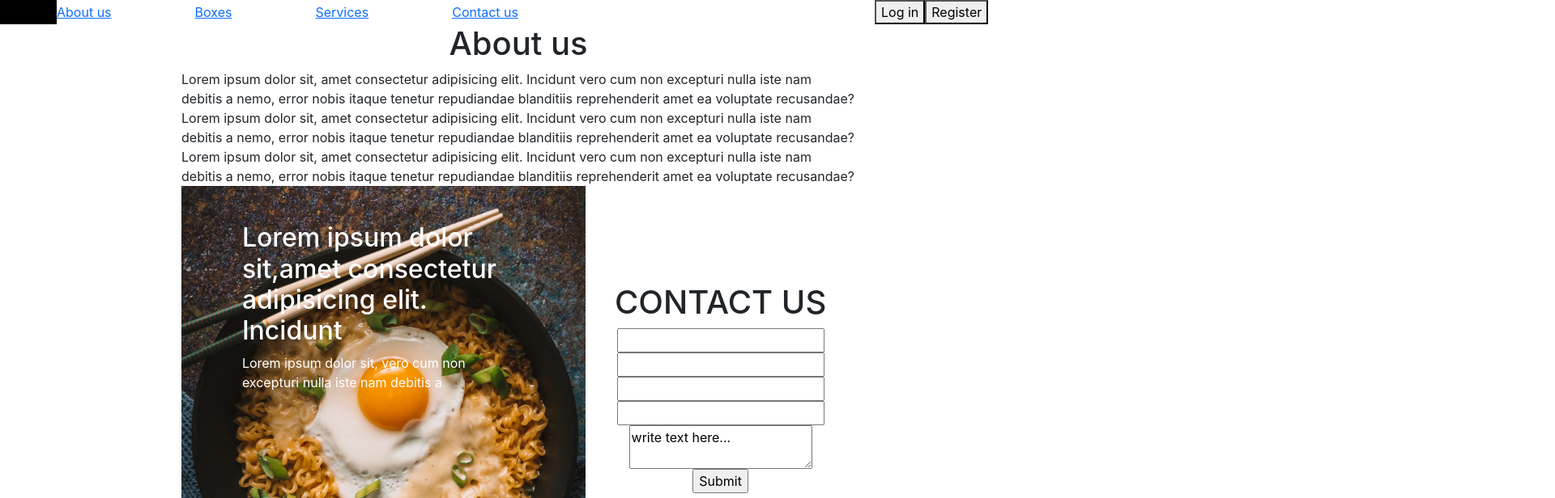
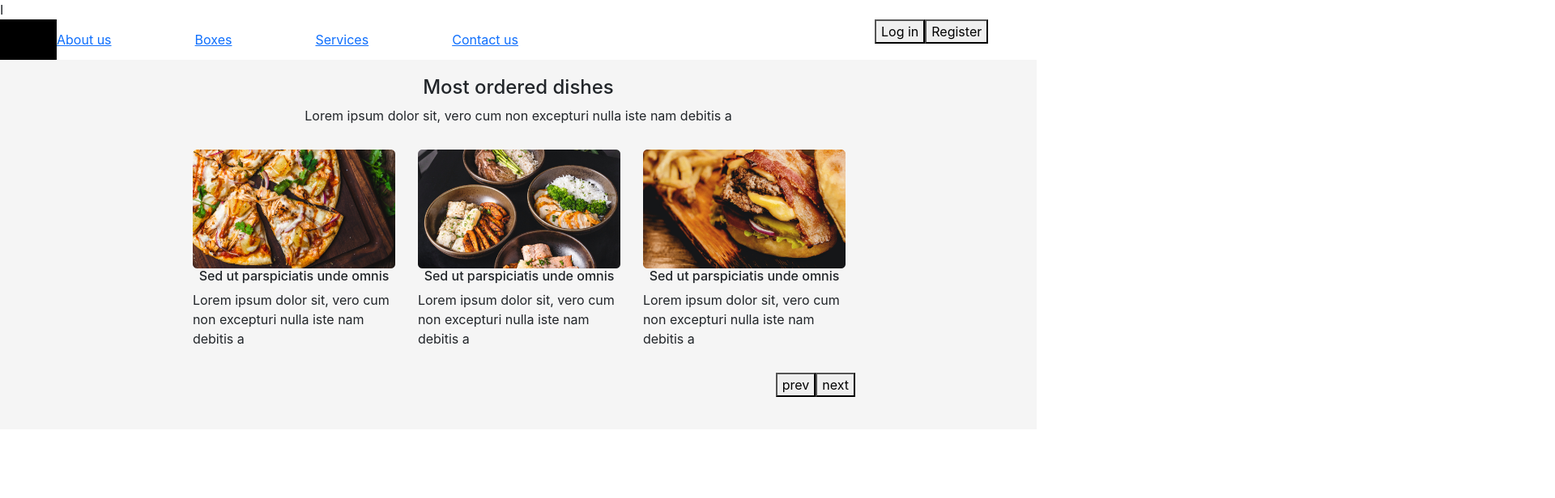
Before and after one commit to aghasi89/opetit.am, a React (Create React App) app: page / in a window 1280 px wide. Shown: the top 616 px of the page at 81% size, 1920 px wide, since content can reach past the window. Built offline with nearby package versions, Linux system fonts and the light colour scheme.

Commit message:
end changes  of slide section

```diff
--- a/package.json
+++ b/package.json
@@ -15,6 +15,7 @@
     "react-router-dom": "5.3.0",
     "react-scripts": "4.0.3",
     "react-slick": "^0.28.1",
+    "slick-carousel": "^1.8.1",
     "web-vitals": "^1.1.2"
   },
   "scripts": {
--- a/public/index.html
+++ b/public/index.html
@@ -1,16 +1,15 @@
 <!DOCTYPE html>
 <html lang="en">
+
 <head>
   <meta charset="utf-8" />
   <link rel="icon" href="%PUBLIC_URL%/favicon.ico" />
   <meta name="viewport" content="width=device-width, initial-scale=1" />
   <meta name="theme-color" content="#000000" />
-    <meta
-      name="description"
-      content="Web site created using create-react-app"
-    />
+  <meta name="description" content="Web site created using create-react-app" />
   <link rel="apple-touch-icon" href="%PUBLIC_URL%/logo192.png" />
-    <link href="https://cdn.jsdelivr.net/npm/bootstrap@5.1.3/dist/css/bootstrap.min.css" rel="stylesheet" integrity="sha384-1BmE4kWBq78iYhFldvKuhfTAU6auU8tT94WrHftjDbrCEXSU1oBoqyl2QvZ6jIW3" crossorigin="anonymous">
+  <link href="https://cdn.jsdelivr.net/npm/bootstrap@5.1.3/dist/css/bootstrap.min.css" rel="stylesheet"
+    integrity="sha384-1BmE4kWBq78iYhFldvKuhfTAU6auU8tT94WrHftjDbrCEXSU1oBoqyl2QvZ6jIW3" crossorigin="anonymous">
   <!--
       manifest.json provides metadata used when your web app is installed on a
       user's mobile device or desktop. See https://developers.google.com/web/fundamentals/web-app-manifest/
@@ -25,8 +24,14 @@
       work correctly both with client-side routing and a non-root public URL.
       Learn how to configure a non-root public URL by running `npm run build`.
     -->
+  <link rel="stylesheet" type="text/css" charset="UTF-8"
+    href="https://cdnjs.cloudflare.com/ajax/libs/slick-carousel/1.6.0/slick.min.css" />
+  <link rel="stylesheet" type="text/css"
+    href="https://cdnjs.cloudflare.com/ajax/libs/slick-carousel/1.6.0/slick-theme.min.css" />
+  I
   <title>React App</title>
 </head>
+
 <body>
   <noscript>You need to enable JavaScript to run this app.</noscript>
   <div id="root"></div>
@@ -42,4 +47,5 @@
     -->
 
 </body>
+
 </html>
--- a/src/App/View/HomePage/Section/MostOrdered/MostOrdered.css
+++ b/src/App/View/HomePage/Section/MostOrdered/MostOrdered.css
@@ -1,22 +1,25 @@
 .mostOrderedGeneralConteiner{
     width: 100%;
     background: #F5F5F5;
+
 }
 .mostOrderedPositionConteiner{
 width: 65%;
+margin: auto;
 }
 /* ---------------------------Title----------------- */
 .mostOrderedTitleAndText{
    height: 20%;
+   margin: 20px 0;
 }
 
 /* ---------------------------Slides----------------- */
 .mostOrderedSlides{
     margin: 30px 0;
     height: 60%;
+
 }
 .slideCard{
-    width: 30%;
 
 
 }
@@ -35,4 +38,5 @@ width: 65%;
 .mostOrderedButtonsConteiner{
     height:20%;
     width: 100%;
+    margin-bottom: 40px;
 }
--- a/src/App/View/HomePage/Section/MostOrdered/index.js
+++ b/src/App/View/HomePage/Section/MostOrdered/index.js
@@ -3,27 +3,47 @@ import p2 from './Images/p2.png'
 import p3 from './Images/p3.png'
 import "./MostOrdered.css"
 import Slider from "react-slick";
+import "slick-carousel/slick/slick.css";
+import "slick-carousel/slick/slick-theme.css";
+import { useRef } from 'react';
 
 
 export default function MostOrdered() {
-const settings={
-    dots: true,
+    const settings = {
+        dots: false,
         infinite: true,
         speed: 500,
         slidesToShow: 3,
-    slidesToScroll: 1
+        slidesToScroll: 1,
+        arrows:false
+      };
+      const sliderRef =useRef(null)
+      const nextSlide=()=>{
+          if (sliderRef.current) {
+              sliderRef.current.slickNext()
           }
+
+    }
+      const previousSlide=()=>{
+          if (sliderRef.current) {
+              sliderRef.current.slickPrev()
+          }
+
+    }
+
     return (
-        <div className='mostOrderedGeneralConteiner d-flex align-items-center justify-content-center' >
-            <div className="mostOrderedPositionConteiner d-flex align-items-center justify-content-center flex-column" >
+        <div className='mostOrderedGeneralConteiner d-flex justify-content-center align-items-center ' >
+            <div className="mostOrderedPositionConteiner" >
                 <div className="mostOrderedTitleAndText d-flex flex-column justify-content-center align-items-center">
                     <div className="mostOrderedTitle"><h4>Most ordered dishes</h4></div>
                     <div className="mostOrderedText"> Lorem ipsum dolor sit,  vero cum non excepturi nulla iste nam debitis a</div>
                 </div>
-                <div className="mostOrderedSlides d-flex aligen-items-center justify-content-between" >
-                   <Slider {...settings} >
-                    <div className='slideCard  d-flex justify-content-center align-items-center flex-column'>
-                        <div className="slideCardImageConteiner" ><img className="slideImage" src={p1}></img></div>
+                <div className="mostOrderedSlides " >
+                   <Slider ref={sliderRef} {...settings} >
+                      <div className='slideCard  d-flex justify-content-center align-items-center flex-column' >
+                      <div style={{width:"90%", margin:"0px 5px"}}className="d-flex flex-column align-items-center justify-content-center">
+
+                        <div className="slideCardImageConteiner"  ><img className="slideImage" src={p1} ></img></div>
                         <div className="slideCardTitle d-flex aligen-items-center justify-content-center" >
                             <h6>Sed ut parspiciatis unde omnis</h6>
                         </div>
@@ -31,9 +51,11 @@ const settings={
                             <span>Lorem ipsum dolor sit,  vero cum non excepturi nulla iste nam debitis a</span>
                         </div>
                         </div>
+                    </div>
 
 
                     <div className='slideCard d-flex justify-content-center align-items-center flex-column'>
+                    <div style={{width:"90%", margin:"0px 5px"}}className="d-flex flex-column align-items-center justify-content-center">
                         <div className="slideCardImageConteiner" ><img className="slideImage" src={p2}></img></div>
                         <div className="slideCardTitle d-flex aligen-items-center justify-content-center" >
                             <h6>Sed ut parspiciatis unde omnis</h6>
@@ -42,10 +64,12 @@ const settings={
                             <span>Lorem ipsum dolor sit,  vero cum non excepturi nulla iste nam debitis a</span>
                         </div>
                         </div>
+                    </div>
 
 
                     <div className='slideCard d-flex justify-content-center align-items-center flex-column'>
-                        <div className="slideCardImageConteiner" ><img className="slideImage" src={p3}></img></div>
+                        <div style={{width:"90%", margin:"0px 5px"}}className="d-flex flex-column align-items-center justify-content-center">
+                        <div className="slideCardImageConteiner"><img className="slideImage" src={p3}></img></div>
                         <div className="slideCardTitle d-flex aligen-items-center justify-content-center" >
                             <h6>Sed ut parspiciatis unde omnis</h6>
                         </div>
@@ -53,13 +77,36 @@ const settings={
                             <span>Lorem ipsum dolor sit,  vero cum non excepturi nulla iste nam debitis a</span>
                         </div>
                         </div>
+                    </div>
+                    <div className='slideCard d-flex justify-content-center align-items-center flex-column'>
+                    <div style={{width:"90%", margin:"0px 5px"}}className="d-flex flex-column align-items-center justify-content-center">
+                        <div className="slideCardImageConteiner"><img className="slideImage" src={p1}></img></div>
+                        <div className="slideCardTitle d-flex aligen-items-center justify-content-center" >
+                            <h6>Sed ut parspiciatis unde omnis</h6>
+                        </div>
+                        <div className='slideCardInfoText d-flex aligen-items-center justify-content-center'>
+                            <span>Lorem ipsum dolor sit,  vero cum non excepturi nulla iste nam debitis a</span>
+                        </div>
+                        </div>
+                    </div>
+                    <div className='slideCard d-flex justify-content-center align-items-center flex-column'>
+                    <div style={{width:"90%", margin:"0px 5px"}}className="d-flex flex-column align-items-center justify-content-center">
+                        <div className="slideCardImageConteiner" ><img className="slideImage" src={p2} ></img></div>
+                        <div className="slideCardTitle d-flex aligen-items-center justify-content-center" >
+                            <h6>Sed ut parspiciatis unde omnis</h6>
+                        </div>
+                        <div className='slideCardInfoText d-flex aligen-items-center justify-content-center'>
+                            <span>Lorem ipsum dolor sit,  vero cum non excepturi nulla iste nam debitis a</span>
+                        </div>
+                        </div>
+                    </div>
                      </Slider>
 
                </div>
                <div className="mostOrderedButtonsConteiner d-flex justify-content-end align-items-end">
 
-                    <button>{"<-- "}</button>
-                    <button>{"--> "}</button>
+                   <div className="leftArrow d-flex justify-content-center" ><button onClick={previousSlide} >prev</button></div>
+                  <div className="rightArrow d-flex "> <button onClick={nextSlide}>next</button></div>
                </div>
           </div>
         </div>
--- a/src/App/View/HomePage/index.js
+++ b/src/App/View/HomePage/index.js
@@ -5,8 +5,7 @@ import MostOrdered from "./Section/MostOrdered"
 export default ()=>{
     return (
     <>
-    <About/>
-    <ContactUs/>
+
     <MostOrdered/>
     </>
     )
```
Also changed, not shown: 1 other file (tests, documents, lock files or other folders). Lines whose indentation alone changed are shown as unchanged.
